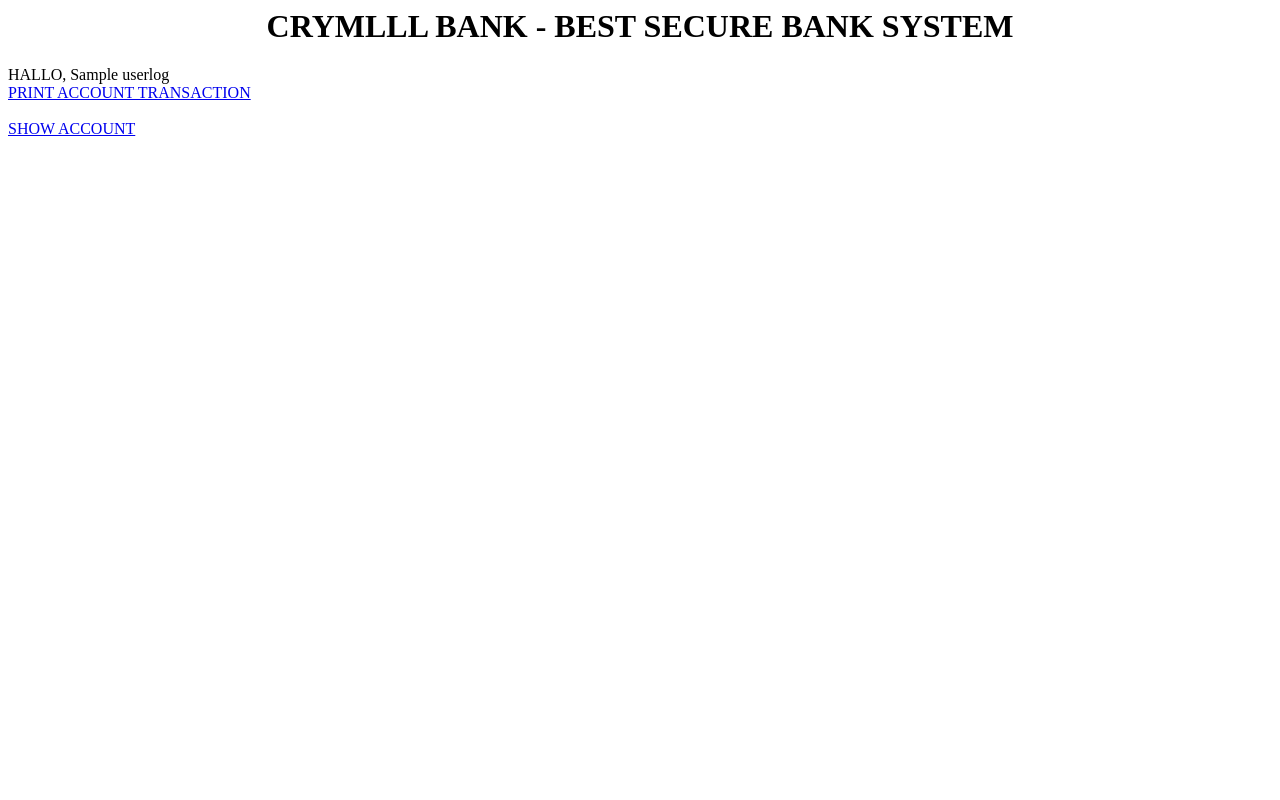
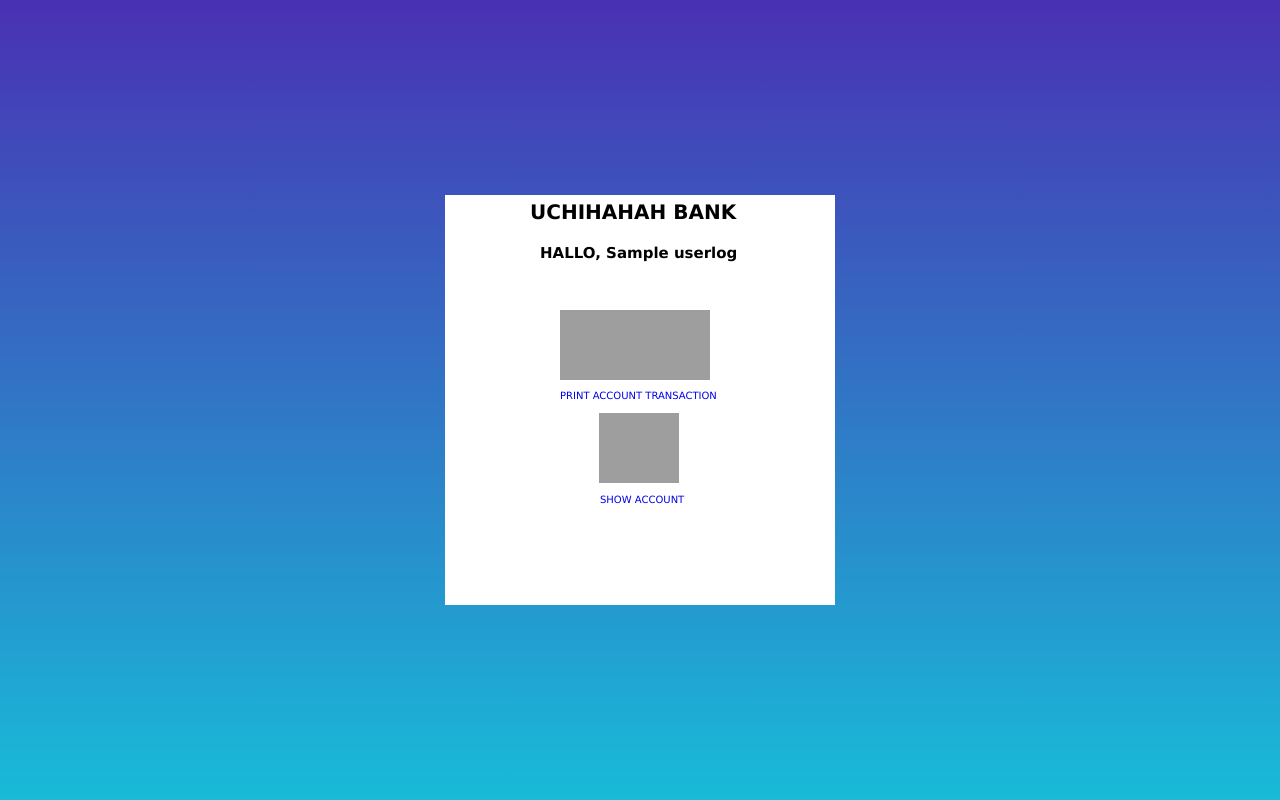
Before and after one commit to uchihahah/OOP-Term-Project-Crymlll, a Flask app: template items/templates/menu.html in a window 1280 px wide. Run offline with Flask 2, Linux system fonts and the light colour scheme; the template is opened without the code that fills it: most values are stand-ins (such as "Sample title", 1, 10 or a date in 2020); grey boxes are pictures that could not be loaded.

Commit message:
gui menu

```diff
--- /dev/null
+++ b/items/static/menu.css
@@ -0,0 +1,57 @@
+*{
+    margin: 0;
+    padding: 0;
+    font-family: 'Poppins', Verdana, Geneva, Tahoma, sans-serif;
+}
+html,body{
+    display: grid;
+    height: 100%;
+    width: 100%;
+    place-items: center;
+    background: -webkit-linear-gradient( #4931b3, #18bbd8);
+}
+
+.content{
+    width: 380px;
+    height: 400px;
+    position: relative;
+    margin: 6% auto;
+    background: white;
+    padding: 5px;
+    overflow: hidden;
+}
+
+h1{
+    position: relative;
+    left: 80px;
+    font-size: 20px;
+}
+
+h2{
+    position: relative;
+    top: 20px;
+    left: 90px;
+    font-size: 15px;
+}
+
+#transaksi{
+    position: relative;
+    top: 30px;
+    left: 110px;
+    font-size: 10px;
+    text-decoration: none;
+}
+
+#account{
+    position: relative;
+    left: 60px;
+    top: 40px ;
+}
+
+#text-account{
+    position: relative;
+    top: 60px;
+    left: 150px;
+    font-size: 10px;
+    text-decoration: none
+}
--- a/items/templates/menu.html
+++ b/items/templates/menu.html
@@ -1,10 +1,30 @@
-<div class="content">
-    <h1 style="text-align: center">CRYMLLL BANK - BEST SECURE BANK SYSTEM</h1>
-    <th>HALLO, {{ userlog }}</th>
-    <br>
-    <a href="/transactions">PRINT ACCOUNT TRANSACTION</a>
-    <br>
-    <br>
-    <a href="/accounts">SHOW ACCOUNT</a>
-
-</div>
+<!DOCTYPE html>
+<html>
+    <head>
+        <title>Menu</title>
+        <link rel="stylesheet" href="{{url_for('static',filename='menu.css')}}">
+        <meta charset="utf-8">
+        <link rel="icon" href="/img/safe_strongbox_money_icon_185919.ico">
+        <meta name="viewport" content="width=device-width, initial-scale=1">
+    </head>
+    <body>
+        <div class="content">
+            <h1>UCHIHAHAH BANK</h1>
+            <div class="message">
+                <h2>HALLO, {{ userlog }}</h2>
+            </div>
+            <br>
+            <br>
+            <div class = btn-transaksi>
+                <a id="transaksi" href="/transactions">
+                    <img src="https://visualpharm.com/assets/460/Print-595b40b65ba036ed117d453c.svg" alt="Deposit"
+                    width="150" height="70"> <br> PRINT ACCOUNT TRANSACTION <br>
+                </a>
+            </div>
+            <div class="btn-account">
+                <a id="text-account" href="/accounts">SHOW ACCOUNT</a>
+                    <img id="account" src="https://icon-library.net/images/account-information-icon/account-information-icon-16.jpg"
+                     alt="Show Account" width="80" height="70">
+            </div>
+        </div>
+    </body>
```
